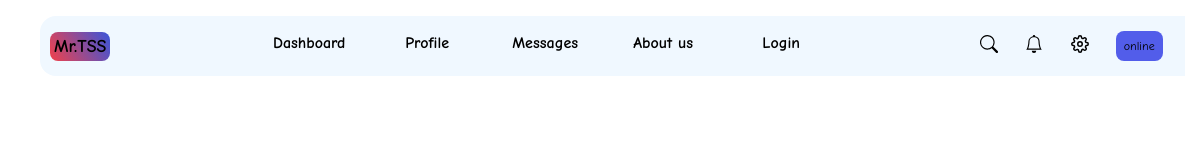
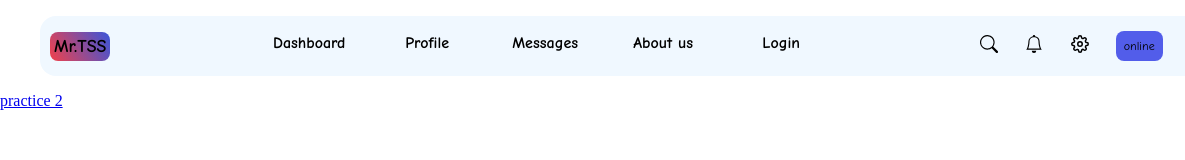
Before and after one commit to taha-samani/taha-samani.github.io, a plain HTML site: page index.html in a window 1280 px wide. Shown: the full height of the page, 0-1185 px from the left. Drawn offline with Linux system fonts and the light colour scheme.

Commit message:
Update index.html

```diff
--- a/index.html
+++ b/index.html
@@ -177,5 +177,6 @@
         </div>
       </section>
     </header>
+    <a href=".p2/index.html">practice 2</a>
   </body>
 </html>
```
